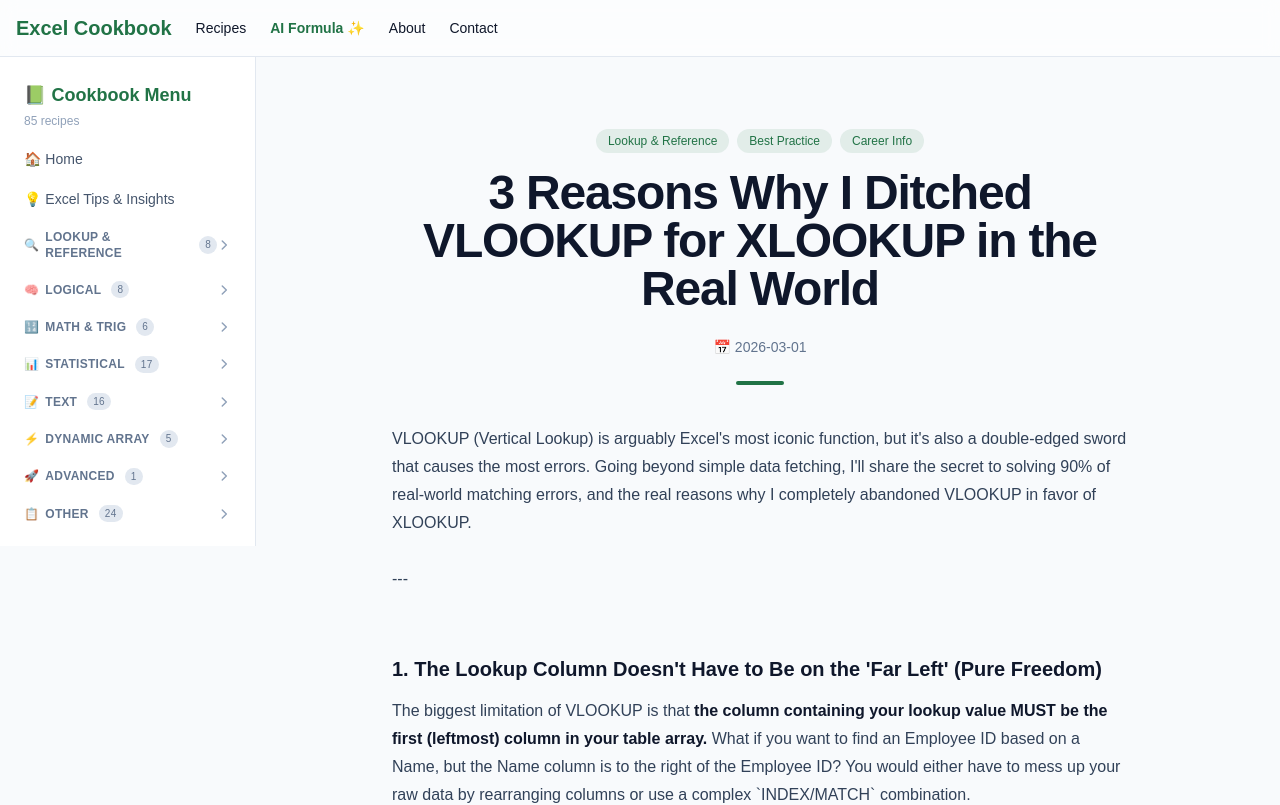
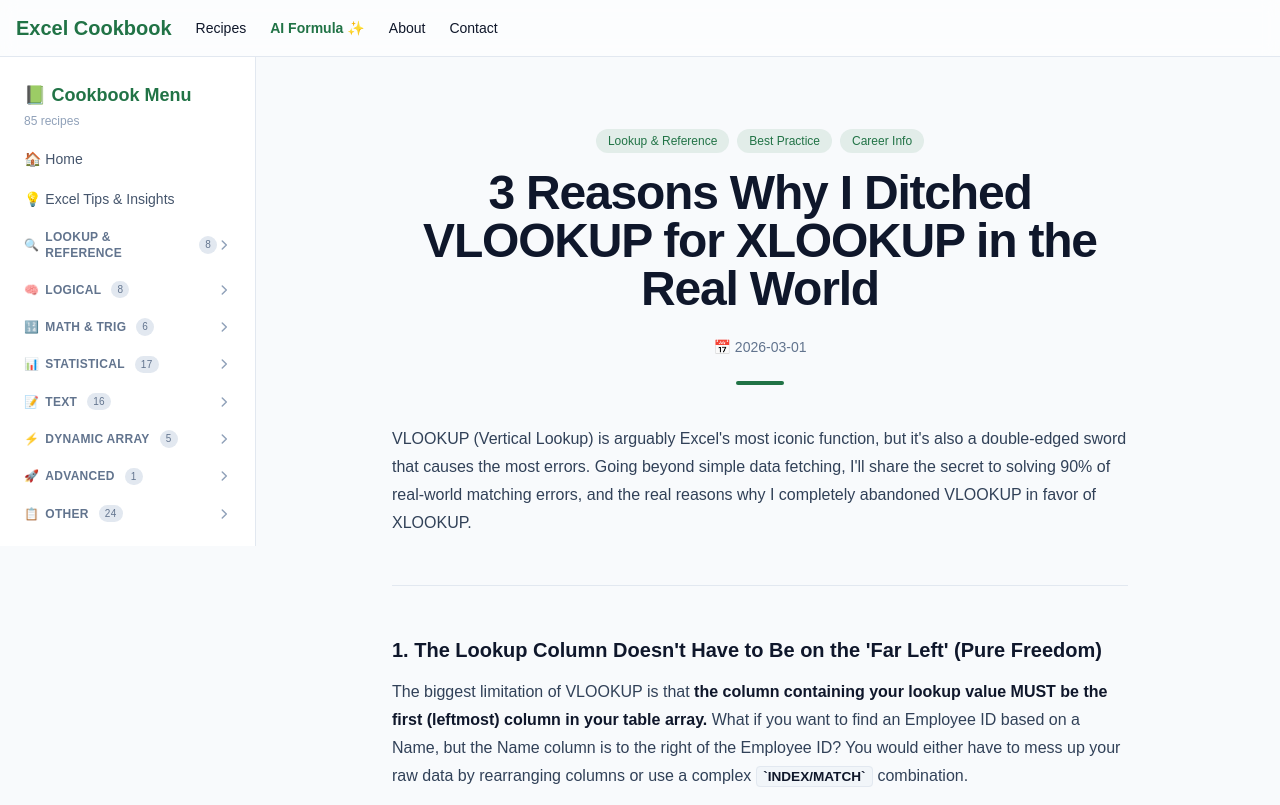
Before and after one commit to sadoman16/excel-cookbook, a Next.js app: page /insights/vlookup-vs-xlookup in a window 1280 px wide. Shown: the top 805 px of the page. Built offline with nearby package versions, Linux system fonts and the light colour scheme.

Commit message:
fix(critical): Rewrite insights page to use Next.js 16 async params pattern

```diff
--- a/app/insights/[slug]/page.tsx
+++ b/app/insights/[slug]/page.tsx
@@ -1,9 +1,10 @@
 import { notFound } from 'next/navigation';
 import type { Metadata } from 'next';
 import { getInsightBySlug, getAllInsightSlugs } from '@/lib/insight-parser';
-import CopyHelper from '@/components/CopyHelper';
+import { marked } from 'marked';
 import { AuthorBio } from '@/components/ui/AuthorBio';
 
+// Required for static export mode
 export const dynamicParams = false;
 
 export function generateStaticParams() {
@@ -12,8 +13,14 @@ export function generateStaticParams() {
     }));
 }
 
-export function generateMetadata({ params }: { params: { slug: string } }): Metadata {
-    const insight = getInsightBySlug(params.slug);
+// Next.js 15+ requires params to be a Promise
+export async function generateMetadata({
+    params,
+}: {
+    params: Promise<{ slug: string }>;
+}): Promise<Metadata> {
+    const { slug } = await params;
+    const insight = getInsightBySlug(slug);
     if (!insight) return {};
 
     return {
@@ -22,38 +29,16 @@ export function generateMetadata({ params }: { params: { slug: string } }): Meta
     };
 }
 
-// Convert markdown to super simple HTML for display (in real app we use mdx-remote, but keeping it simple for now)
-function simpleMarkdownToHtml(markdown: string) {
-    let html = markdown;
-
-    // Headers
-    html = html.replace(/^### (.*$)/gim, '<h3>$1</h3>');
-    html = html.replace(/^## (.*$)/gim, '<h2>$1</h2>');
-    html = html.replace(/^# (.*$)/gim, '<h1>$1</h1>');
-
-    // Bold
-    html = html.replace(/\*\*(.*?)\*\*/g, '<strong>$1</strong>');
-
-    // Links
-    html = html.replace(/\[([^\]]+)\]\(([^)]+)\)/g, '<a href="$2">$1</a>');
-
-    // Lists
-    html = html.replace(/^\* (.*$)/gim, '<li>$1</li>');
-    html = html.replace(/<\/li>\n<li>/gim, '</li><li>');
-    html = html.replace(/<li>(.*?)<\/li>/gim, '<ul><li>$1</li></ul>');
-    html = html.replace(/<\/ul>\n<ul>/gim, '');
-
-    // Line breaks for paragraphs
-    html = html.replace(/\n\n/g, '<br/><br/>');
-
-    return html;
-}
-
-export default function InsightPage({ params }: { params: { slug: string } }) {
-    const insight = getInsightBySlug(params.slug);
+export default async function InsightPage({
+    params,
+}: {
+    params: Promise<{ slug: string }>;
+}) {
+    const { slug } = await params;
+    const insight = getInsightBySlug(slug);
     if (!insight) return notFound();
 
-    const htmlContent = simpleMarkdownToHtml(insight.content);
+    const htmlContent = await marked(insight.content);
 
     return (
         <div className="mx-auto max-w-3xl px-4 py-8 md:py-12">
@@ -79,9 +64,8 @@ export default function InsightPage({ params }: { params: { slug: string } }) {
             </header>
 
             {/* Content */}
-            <CopyHelper slug={insight.slug} />
             <article
-                className="prose prose-slate max-w-none dark:prose-invert prose-headings:text-slate-900 dark:prose-headings:text-slate-50 prose-a:text-excel-green"
+                className="prose prose-slate max-w-none dark:prose-invert prose-headings:text-slate-900 dark:prose-headings:text-slate-50 prose-a:text-excel-green prose-code:rounded prose-code:bg-slate-100 prose-code:px-1.5 prose-code:py-0.5 prose-code:text-sm prose-code:font-mono dark:prose-code:bg-slate-800 prose-pre:bg-slate-900 prose-pre:text-slate-50 dark:prose-pre:bg-slate-800"
                 dangerouslySetInnerHTML={{ __html: htmlContent }}
             />
 
```
